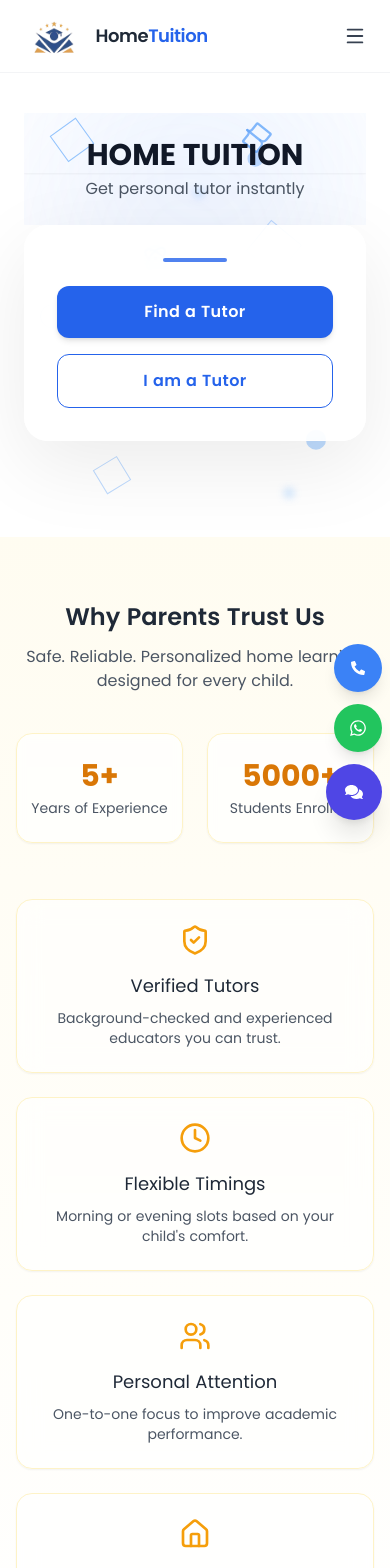
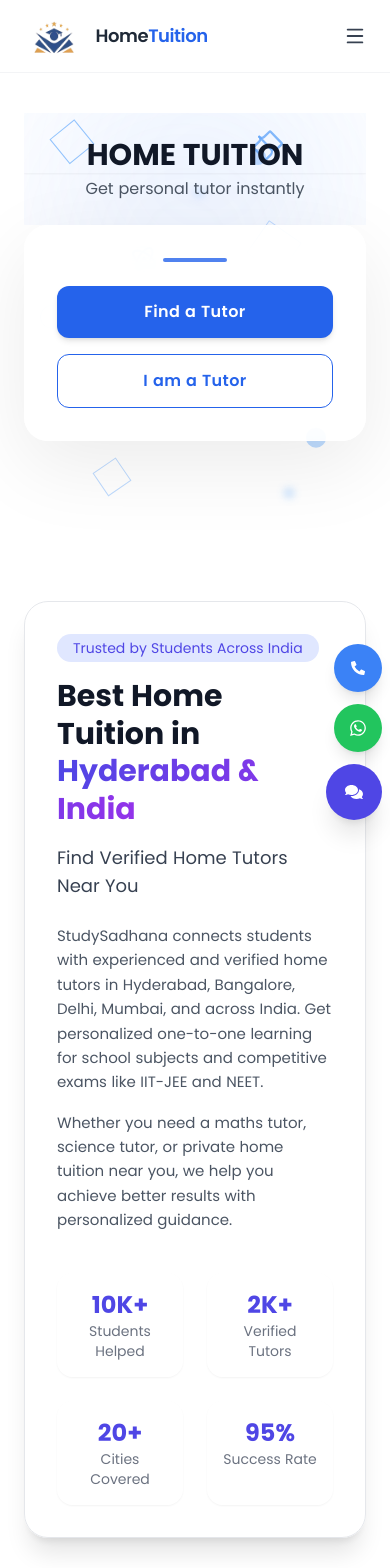
Before and after one commit to DeviVaraprasadDulla/home-tuitions-frontend, a React (Vite) app: page / in a window 390 px wide. Shown: the top 1568 px of the page. Built offline with nearby package versions, Linux system fonts and the light colour scheme; no server answers.

Commit message:
added google verification file

```diff
--- a/index.html
+++ b/index.html
@@ -77,7 +77,7 @@
         "name": "StudySadhana",
         "image": "https://studysadhana.com/favicon.png",
         "url": "https://studysadhana.com",
-        "telephone": "+91-XXXXXXXXXX",
+        "telephone": "+91-8247054254",
         "address": {
           "@type": "PostalAddress",
           "addressLocality": "Hyderabad",
--- /dev/null
+++ b/public/google4dff6b59c66c93fc.html
@@ -0,0 +1 @@
+google-site-verification: google4dff6b59c66c93fc.html
--- a/src/layout/Footer.jsx
+++ b/src/layout/Footer.jsx
@@ -114,7 +114,7 @@ export default function Footer() {
             <ul className="mt-5 space-y-4 text-sm">
               <li className="flex items-center gap-3 hover:text-white transition">
                 <Phone className="w-4 h-4 text-amber-400" />
-                +91 98765 43210
+                +91 82470 54254
               </li>
 
               <li className="flex items-center gap-3 hover:text-white transition">
--- a/src/pages/Home.jsx
+++ b/src/pages/Home.jsx
@@ -2,12 +2,10 @@ import { useState } from "react";
 import MainLayout from "../layout/MainLayout";
 
 import HeroBanner from "../components/home/HeroBanner";
-import HeroIntro from "../components/home/HeroIntro";
 import HeroActions from "../components/home/HeroActions";
 
 import WhyChooseUs from "../components/home/WhyChooseUs";
 import Testimonials from "../components/home/Testimonials";
-import MeetOurTutors from "../components/home/MeetOurTutors";
 import AboutPreview from "../components/home/AboutPreview";
 
 import StudentFormModal from "../components/forms/StudentFormModal";
@@ -19,32 +17,125 @@ const Home = () => {
 
   return (
     <MainLayout>
-      {/* HERO SECTION */}
-
+      {/* 🔥 HERO */}
       <HeroBanner />
-
-      {/* <HeroIntro /> */}
 
       <HeroActions
         onStudentClick={() => setStudentOpen(true)}
         onTutorClick={() => setTutorOpen(true)}
       />
 
-      {/* TRUST SECTION */}
+      {/* 🔥 PREMIUM SEO SECTION */}
+      <section className="relative max-w-6xl mx-auto px-6 py-16">
+        {/* Glow */}
+        <div className="absolute inset-0 -z-10 blur-3xl opacity-30 bg-gradient-to-r from-indigo-200 via-purple-200 to-pink-200"></div>
 
+        <div className="bg-white/70 backdrop-blur-xl border border-gray-200 rounded-3xl shadow-xl p-8 md:p-12 transition-all duration-500 hover:shadow-2xl">
+          {/* Badge */}
+          <div className="inline-block px-4 py-1 mb-4 text-sm font-medium text-indigo-600 bg-indigo-100 rounded-full">
+            Trusted by Students Across India
+          </div>
+
+          {/* H1 */}
+          <h1 className="text-3xl md:text-5xl font-bold text-gray-900 leading-tight mb-4">
+            Best Home Tuition in{" "}
+            <span className="bg-gradient-to-r from-indigo-600 to-purple-600 bg-clip-text text-transparent">
+              Hyderabad & India
+            </span>
+          </h1>
+
+          {/* H2 */}
+          <h2 className="text-lg md:text-xl text-gray-700 font-medium mb-6">
+            Find Verified Home Tutors Near You
+          </h2>
+
+          {/* Content */}
+          <p className="text-gray-600 leading-relaxed mb-4 text-[15px] md:text-base">
+            StudySadhana connects students with experienced and verified home
+            tutors in Hyderabad, Bangalore, Delhi, Mumbai, and across India. Get
+            personalized one-to-one learning for school subjects and competitive
+            exams like IIT-JEE and NEET.
+          </p>
+
+          <p className="text-gray-600 leading-relaxed text-[15px] md:text-base">
+            Whether you need a maths tutor, science tutor, or private home
+            tuition near you, we help you achieve better results with
+            personalized guidance.
+          </p>
+
+          {/* Stats */}
+          <div className="grid grid-cols-2 md:grid-cols-4 gap-6 mt-10">
+            {[
+              { label: "Students Helped", value: "10K+" },
+              { label: "Verified Tutors", value: "2K+" },
+              { label: "Cities Covered", value: "20+" },
+              { label: "Success Rate", value: "95%" },
+            ].map((item, index) => (
+              <div
+                key={index}
+                className="text-center p-4 rounded-2xl bg-white/80 shadow-sm hover:shadow-md transition"
+              >
+                <h3 className="text-2xl font-bold text-indigo-600">
+                  {item.value}
+                </h3>
+                <p className="text-sm text-gray-500">{item.label}</p>
+              </div>
+            ))}
+          </div>
+        </div>
+      </section>
+
+      {/* 🔥 TRUST */}
       <WhyChooseUs />
 
-      {/* TESTIMONIALS */}
-
+      {/* 🔥 TESTIMONIALS */}
       <Testimonials />
 
-      {/* TUTORS */}
-
-      {/* <MeetOurTutors /> */}
+      {/* 🔥 ABOUT */}
       <AboutPreview />
 
-      {/* MODALS */}
+      {/* 🔥 PREMIUM FAQ */}
+      <section className="max-w-6xl mx-auto px-6 py-16">
+        <div className="text-center mb-12">
+          <h2 className="text-3xl md:text-4xl font-bold text-gray-900">
+            Frequently Asked Questions
+          </h2>
+          <p className="text-gray-500 mt-2">
+            Everything you need to know about home tuition
+          </p>
+        </div>
 
+        <div className="space-y-6">
+          {[
+            {
+              q: "How to find home tutors near me?",
+              a: "You can easily find verified home tutors through StudySadhana by submitting your learning requirements.",
+            },
+            {
+              q: "Do you provide home tuition in Hyderabad?",
+              a: "Yes, we provide experienced home tutors across Hyderabad and major cities in India.",
+            },
+            {
+              q: "What subjects are covered?",
+              a: "We offer tutors for Maths, Science, English, and competitive exams like IIT-JEE and NEET.",
+            },
+          ].map((item, index) => (
+            <div
+              key={index}
+              className="group border border-gray-200 rounded-2xl p-6 bg-white hover:bg-gradient-to-r hover:from-indigo-50 hover:to-purple-50 transition-all duration-300 shadow-sm hover:shadow-lg"
+            >
+              <h3 className="text-lg font-semibold text-gray-900 group-hover:text-indigo-600 transition">
+                {item.q}
+              </h3>
+              <p className="text-gray-600 mt-2 text-sm leading-relaxed">
+                {item.a}
+              </p>
+            </div>
+          ))}
+        </div>
+      </section>
+
+      {/* 🔥 MODALS */}
       <StudentFormModal
         isOpen={studentOpen}
         onClose={() => setStudentOpen(false)}
```
Also changed, not shown: public/robots.txt (added), 1 other file (tests, documents, lock files or other folders).
